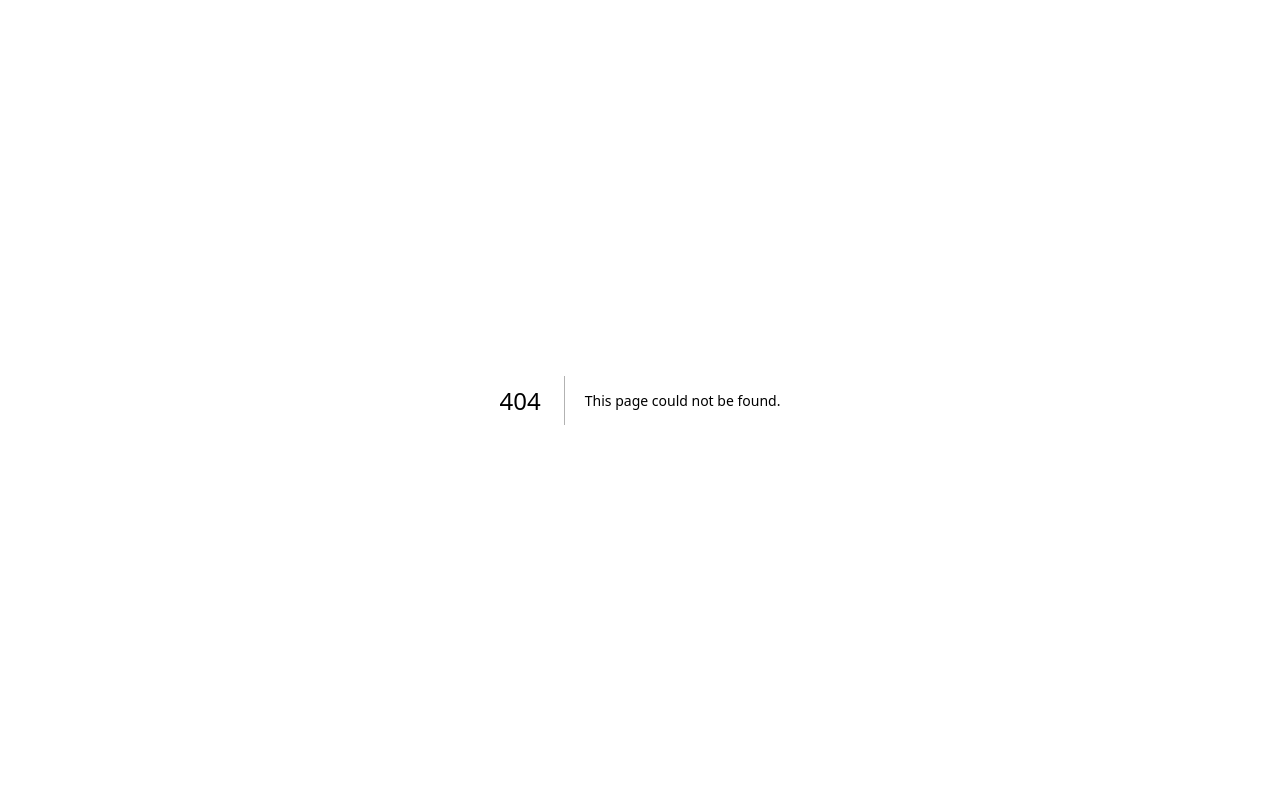
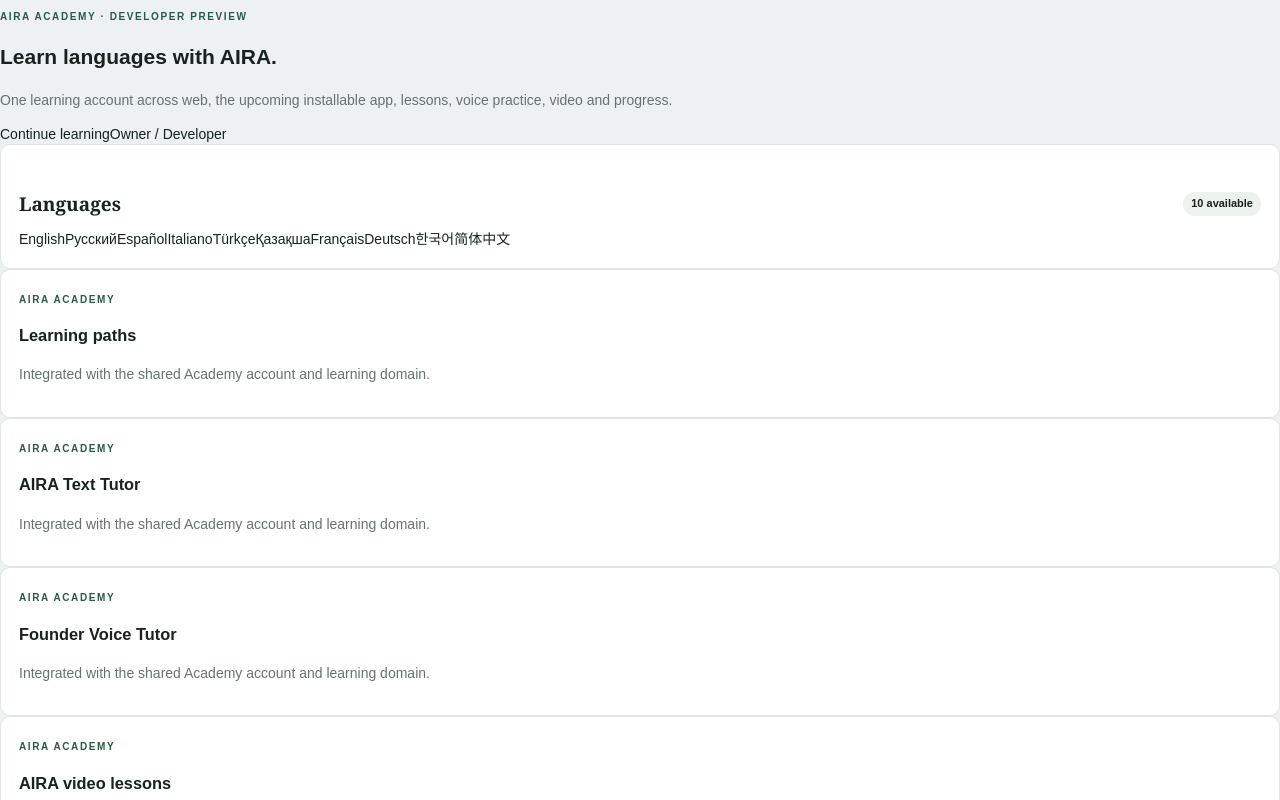
Before and after one commit to tsapkovaby-cyber/AIRA-OS, a Next.js app: page /academy in a window 1280 px wide. Before the commit this address had no page. Shown: the top 800 px of the page. Built offline with nearby package versions, Linux system fonts and the light colour scheme.

Commit message:
Sprint 039: add Academy web preview

```diff
--- /dev/null
+++ b/app/academy/page.tsx
@@ -0,0 +1,6 @@
+import Link from 'next/link';
+
+const languages=['English','Русский','Español','Italiano','Türkçe','Қазақша','Français','Deutsch','한국어','简体中文'];
+const features=['Learning paths','AIRA Text Tutor','Founder Voice Tutor','AIRA video lessons','Progress & resume','10 learning languages'];
+
+export default function AcademyPreview(){return <main className="academy-preview"><section className="academy-hero"><p className="eyebrow">AIRA Academy · Developer Preview</p><h1>Learn languages with AIRA.</h1><p className="muted">One learning account across web, the upcoming installable app, lessons, voice practice, video and progress.</p><div className="academy-actions"><Link className="primary-action" href="/learn">Continue learning</Link><Link className="secondary-action" href="/developer">Owner / Developer</Link></div></section><section className="card"><div className="section-head"><h2>Languages</h2><span className="pill">10 available</span></div><div className="language-grid">{languages.map(language=><span className="language-chip" key={language}>{language}</span>)}</div></section><section className="academy-grid">{features.map(feature=><article className="card" key={feature}><span className="eyebrow">AIRA Academy</span><h3>{feature}</h3><p className="muted">Integrated with the shared Academy account and learning domain.</p></article>)}</section><section className="card"><h2>Preview status</h2><p className="muted">This route is the first browser-facing Academy preview. Production deployment, public domain and installable PWA follow in the next delivery stages.</p></section></main>}
```
